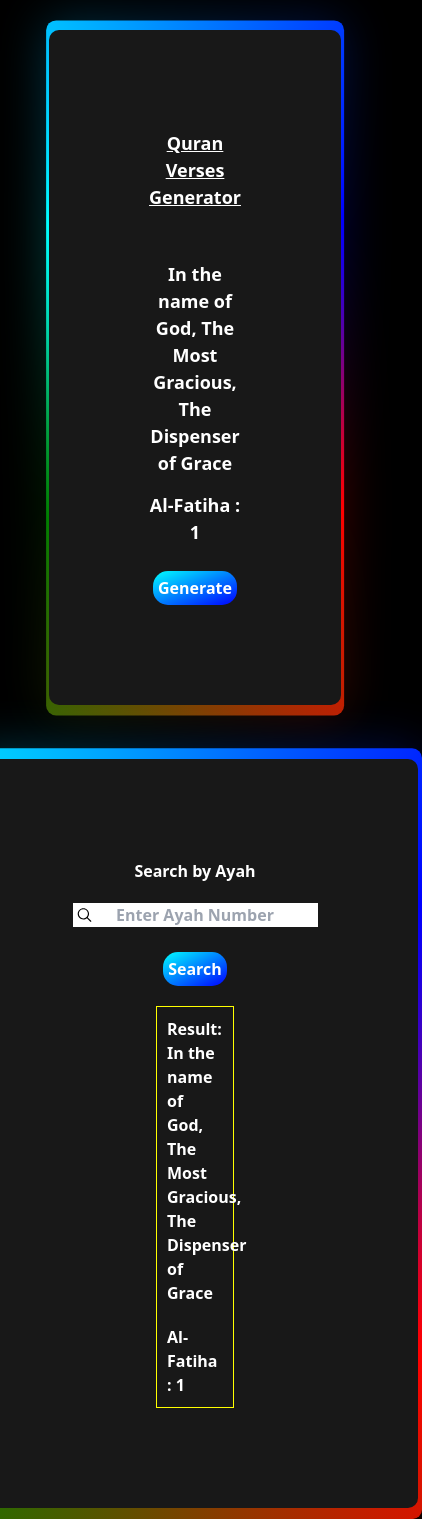
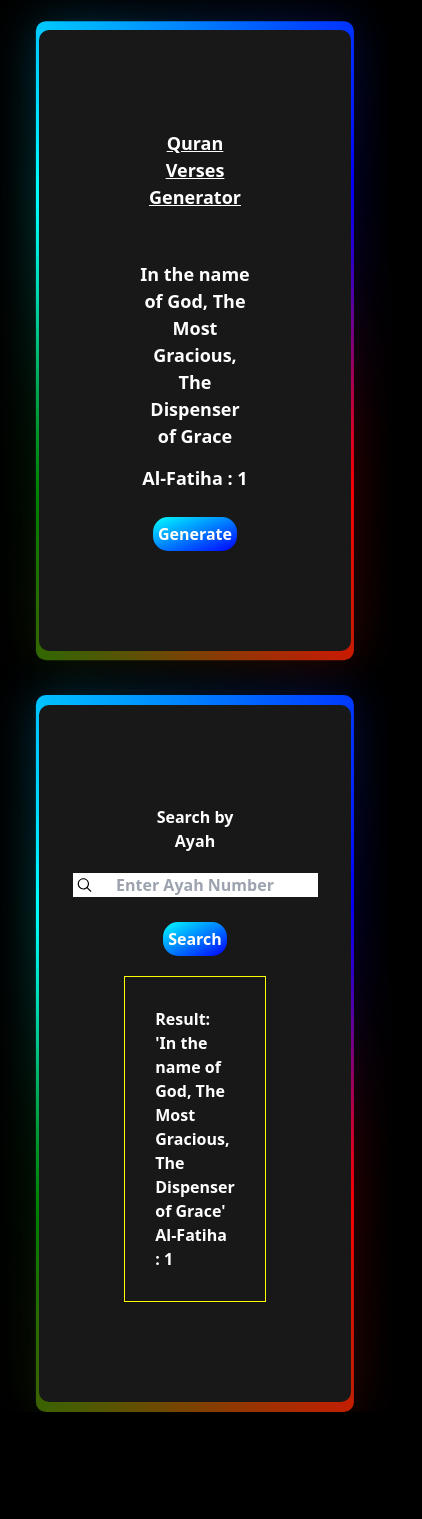
Before and after one commit to sKzAy/Quran-Searcher-Generator, a Next.js app: page / in a window 390 px wide. Shown: the whole page, 422 px wide, since content can reach past the window. After the commit the page ends 1412 px from the top, so only its background shows below. Built offline with nearby package versions, Linux system fonts and the light colour scheme.

Commit message:
some media query things

```diff
--- a/components/Ayah.css
+++ b/components/Ayah.css
@@ -104,11 +104,21 @@ svg{
 }
 
 .Result{
-    max-width: 20vw;
+    max-width: 40vw;
     border:1px solid yellow;
     margin-top: 20px;
 
 }
-.Result div{
-    padding: 10px;
+.Result p{
+    padding: 30px;
 }
+
+@media only screen and (max-width: 600px) {
+    .card{
+        width: 80vw;
+    }
+    .Result{
+       max-width:90vw;
+    }
+
+  }
--- a/components/Search.js
+++ b/components/Search.js
@@ -40,8 +40,10 @@ const Search = () => {
 </svg><input ref={InRef} type="text" placeholder='Enter Ayah Number' /></div>
        <div className="btn"><button onClick={handleClick}>Search</button></div>
        <div className="Result">
-       <div><b>Result</b>: <br />{Ayat.data.text}</div>
-       <div>{Ayat.data.surah.englishName} : {Ayat.data.numberInSurah}</div>
+       <p><b>Result</b>: <br />'{Ayat.data.text}'
+       <br />
+       <div>{Ayat.data.surah.englishName} : {Ayat.data.numberInSurah}</div></p>
+
        </div>
     </div>
 
```
